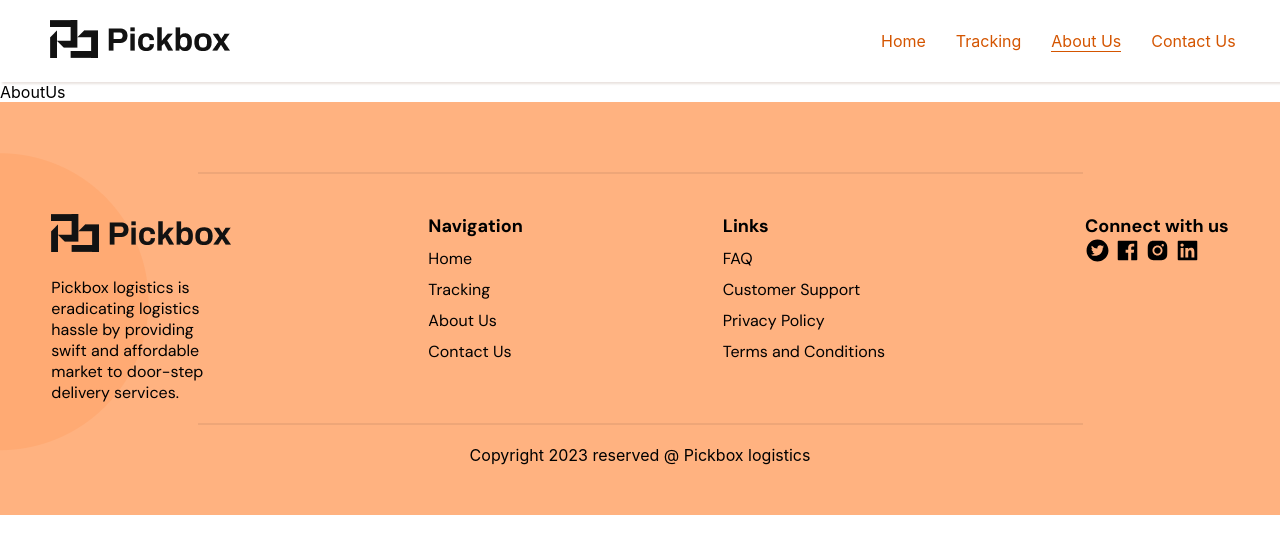
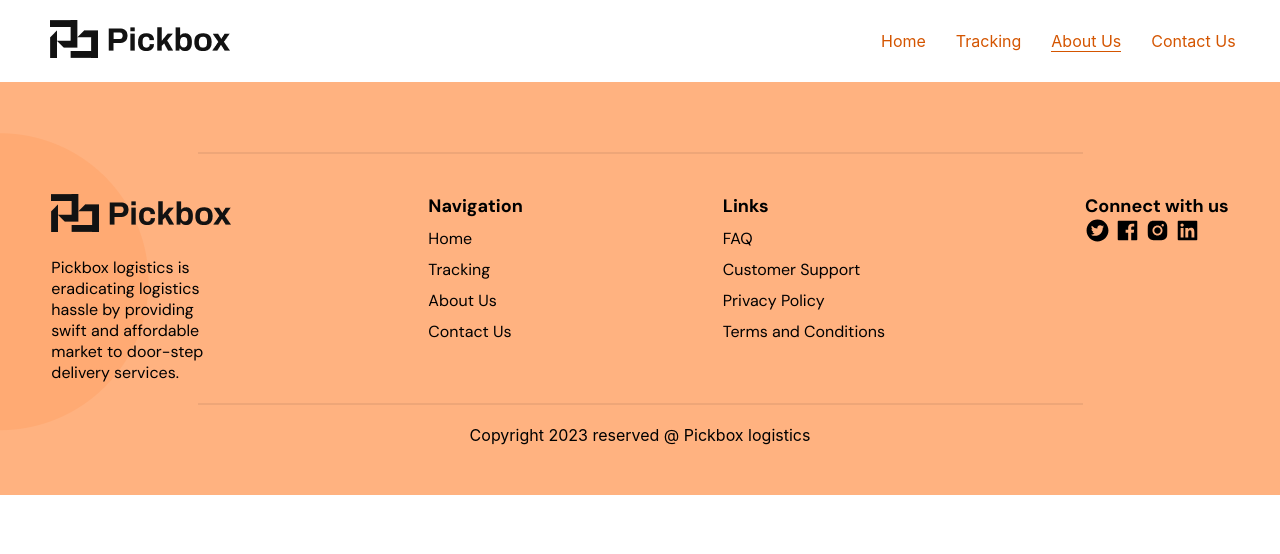
Before and after one commit to Pickbox-Project/Pickbox-frontend, a React (Create React App) app: page /aboutus in a window 1280 px wide. Shown: the top 554 px of the page. Built offline with nearby package versions, Linux system fonts and the light colour scheme.

Commit message:
Started working on the About Us component

```diff
--- a/src/Components/AboutUs/AboutUs.jsx
+++ b/src/Components/AboutUs/AboutUs.jsx
@@ -1,9 +1,11 @@
-import React from 'react'
+import React from "react";
 
 const AboutUs = () => {
   return (
-    <div>AboutUs</div>
-  )
-}
+    <div className="about-us-container">
+      <div></div>
+    </div>
+  );
+};
 
-export default AboutUs
+export default AboutUs;
```
